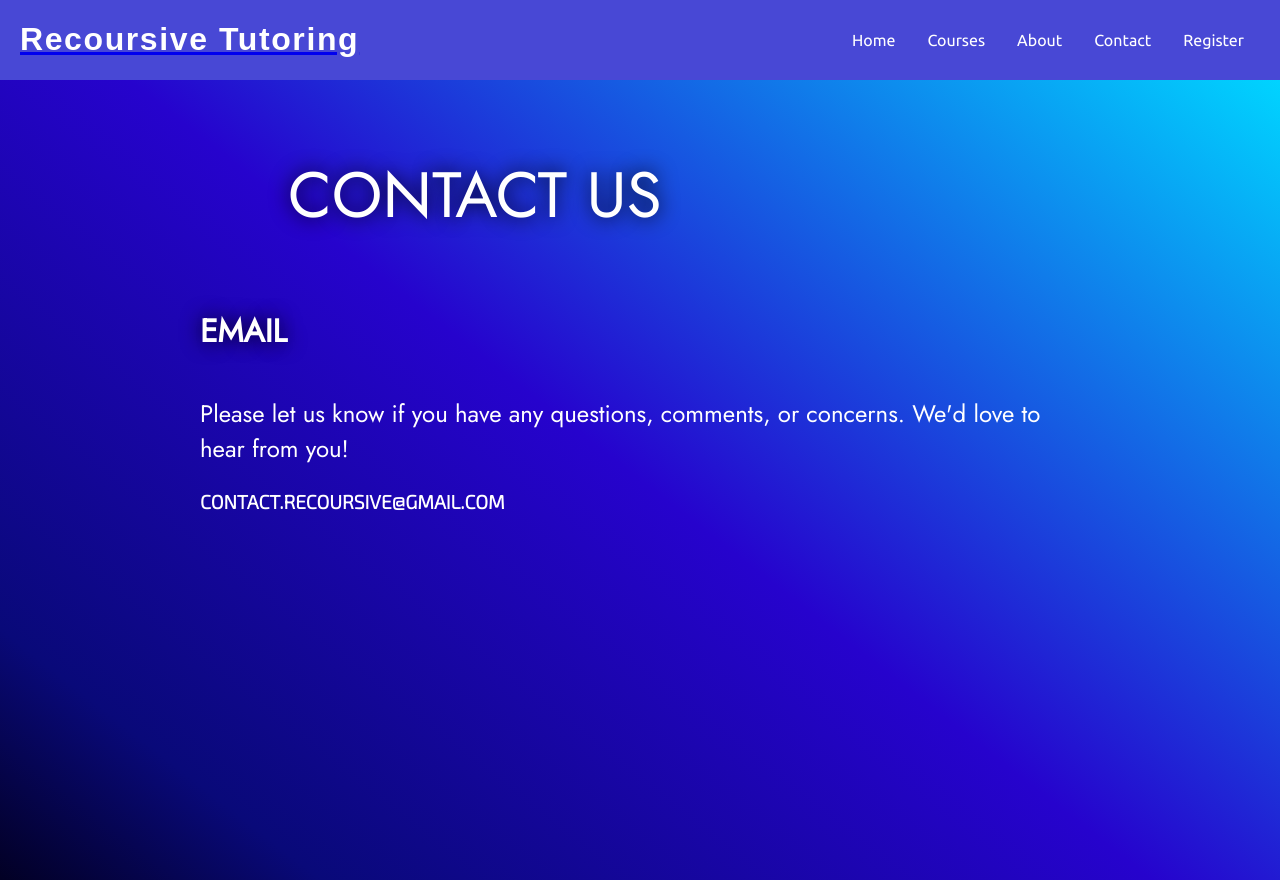
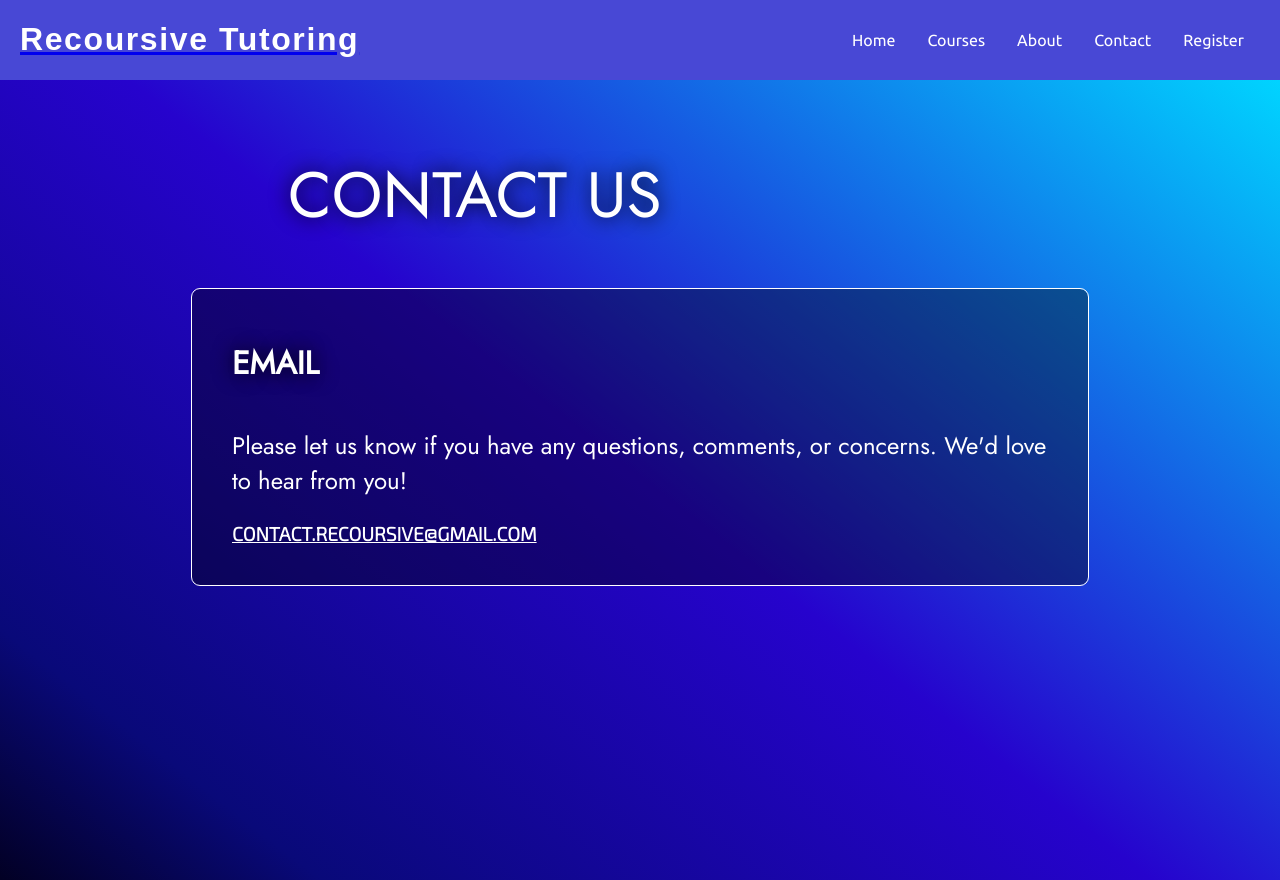
Before and after one commit to recoursivetutoring/website, a React (Vite) app: page /contact in a window 1280 px wide. Built offline with nearby package versions, Linux system fonts and the light colour scheme; a web font is replaced by a local one.

Commit message:
tweak colors and add defined border/bg for contactCard

```diff
--- a/src/css/Contact.css
+++ b/src/css/Contact.css
@@ -13,7 +13,6 @@ main.contact-body {
 }
 
 main.contact-body::before {
-    /* filter: blur(1px); */
     background: linear-gradient(38deg, rgba(2,0,36,1) 0%, rgba(9,9,121,1) 14%, rgba(38,3,205,1) 50%, rgba(0, 212, 255, 1) 100%);
     background-blend-mode: multiply;
     background-size: cover;
@@ -30,7 +29,6 @@ main.contact-body::before {
 }
 
 main.contact-body h2 {
-
     font-size: 4rem;
 }
 
--- a/src/css/contactCard.css
+++ b/src/css/contactCard.css
@@ -1,5 +1,11 @@
 .contactCard {
     font-family: "Jost", sans-serif;
+    outline: 1px solid white;
+    box-sizing: border-box;
+    padding: 0 2rem 2rem;
+    margin-top: 3rem;
+    background-color: rgba(0, 0, 0, 0.38);
+    border-radius: 0.5rem;
 }
 
 .contactCard .title {
@@ -24,11 +30,10 @@
     font-family: "Exo 2", sans-serif;
     font-weight: 600;
     display: block;
-    text-decoration: none;
     width: max-content;
     transition: all 0.4s ease-in-out;
 }
 
 .contactCard-body a:hover {
-    color: rgba(50, 82, 110, 0.84)
+    color: #e20f0f;
 }
```
